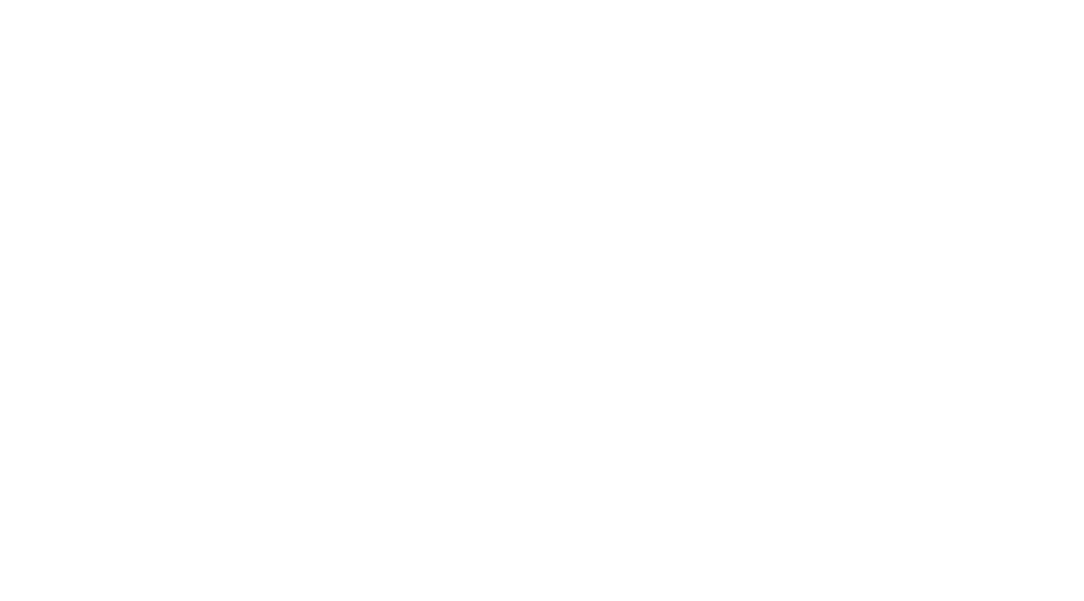
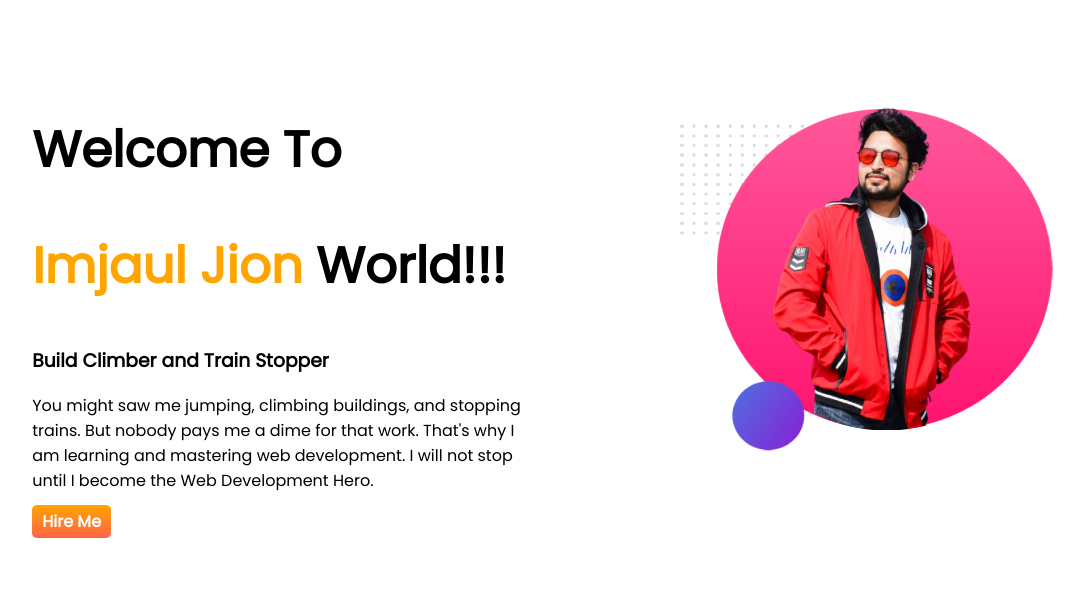
Before and after one commit to Jion9/My-Portfolio, a plain HTML site: page index.html in a window 1280 px wide. Shown: the whole page, without its empty margins (39-1123 px from the left). Drawn offline with Linux system fonts and the light colour scheme.

Commit message:
first section

```diff
--- a/index.html
+++ b/index.html
@@ -1,13 +1,37 @@
 <!DOCTYPE html>
 <html lang="en">
+
 <head>
     <meta charset="UTF-8">
     <meta http-equiv="X-UA-Compatible" content="IE=edge">
     <meta name="viewport" content="width=device-width, initial-scale=1.0">
+    <link rel="preconnect" href="https://fonts.googleapis.com">
+    <link rel="preconnect" href="https://fonts.gstatic.com" crossorigin>
+    <link href="https://fonts.googleapis.com/css2?family=Poppins&display=swap" rel="stylesheet">
     <title>My Portfolio</title>
     <link rel="stylesheet" href="style.css">
 </head>
+
 <body>
+    <section>
+        <div class="half">
+            <h1>Welcome To</h1>
+            <h1><span class="name-colour"> Imjaul Jion</span> World!!!</h1>
+            <h3>Build Climber and Train Stopper</h3>
+            <p>
+                You might saw me jumping, climbing buildings, and stopping trains. But nobody pays me a dime for that
+                work.
+                That's why I am learning and mastering web development. I will not stop until I become the Web
+                Development
+                Hero.
+            </p>
+            <a class="link-btn" target="_blank" href="https://www.linkedin.com/feed/">Hire Me</a>
+        </div>
+        <div class="half">
+            <img src="images/jion-removebg-preview (1).png" alt="">
+        </div>
+    </section>
 
 </body>
+
 </html>
--- a/style.css
+++ b/style.css
@@ -0,0 +1,27 @@
+body{
+    font-family: 'Poppins', sans-serif;
+}
+h1{
+    font-size: 50px;
+}
+.name-colour{
+    color: orange;
+}
+section{
+display: flex;
+}
+.half{
+    width: 50%;
+    padding: 5%;
+}
+.half img{
+    width: 80%;
+}
+.link-btn{
+    text-decoration: none;
+    background-image:linear-gradient(orange,tomato ) ;
+    color:white;
+    font-weight:700;
+    padding:5px 10px;
+    border-radius: 5px;
+}
```
Also changed, not shown: images/dream-bg.png (added), images/exp-bg.png (added), images/jhankar.png (added), images/jhankar2.png (added), images/jion-removebg-preview (1).png (added), images/jion-removebg-preview.png (added), images/my-bg.png (added), images/my-bg2.png (added), images/top-banner.png (added).
